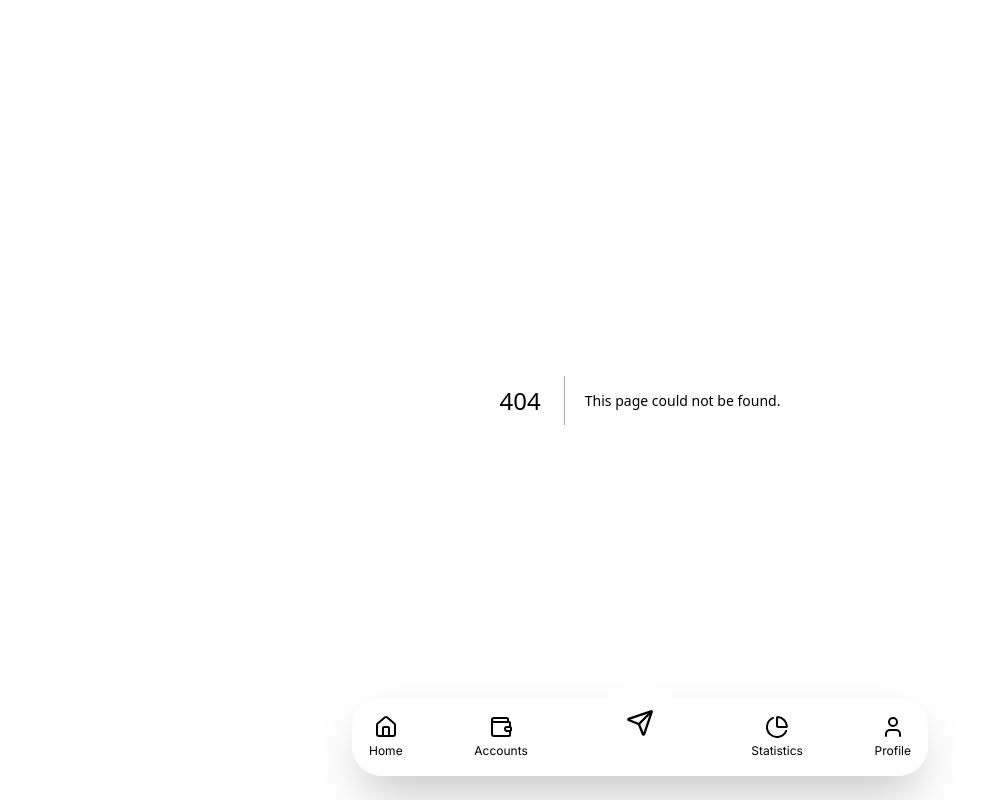
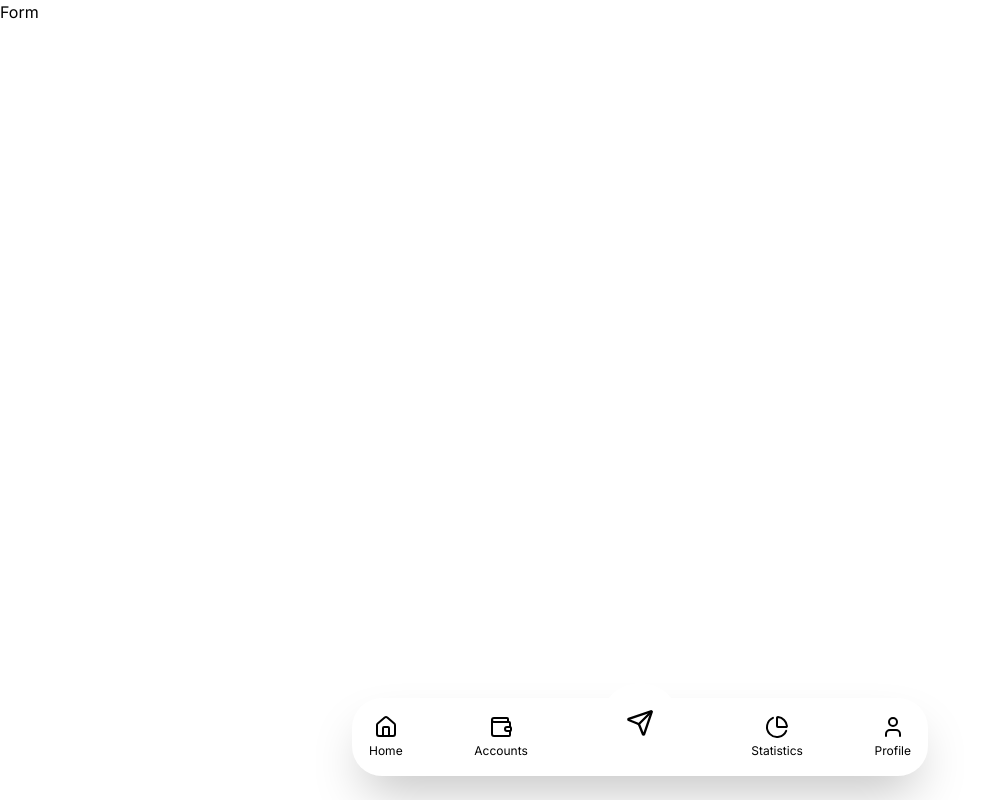
Before and after one commit to AllexandraWEB/Moneta, a Next.js app: page /transaction in a window 1280 px wide. Before the commit this address had no page. Shown: the whole page, without its empty margins (0-991 px from the left). Built offline with nearby package versions, Linux system fonts and the light colour scheme.

Commit message:
refactor: Change folder structure

```diff
--- a/src/components/home-section/index.tsx
+++ b/src/app/(app)/[workspace]/_components/home-section/index.tsx
@@ -1,7 +1,7 @@
 import Card from "../card";
-import Container from "../container";
+import Container from "../../../../../components/container";
 import Transactions from "../transactions";
-import { ThemeToggle } from "../theme-toggle";
+import { ThemeToggle } from "../../../../../components/theme-toggle";
 
 const HeroSection = () => {
   return (
--- a/src/components/transactions/index.tsx
+++ b/src/app/(app)/[workspace]/_components/transactions/index.tsx
@@ -1,4 +1,4 @@
-import Container from "../container";
+import Container from "../../../../../components/container";
 import TransactionTab from "../transaction-tab";
 
 const Transactions = () => {
--- /dev/null
+++ b/src/app/(app)/_components/forms/transaction-form/transction-form.tsx
@@ -0,0 +1,11 @@
+import React from 'react'
+
+const TransactionForm = () => {
+  return (
+    <div>
+      <h1>Form</h1>
+    </div>
+  )
+}
+
+export default TransactionForm
--- /dev/null
+++ b/src/app/(app)/_components/home/transaction-container/transaction-container.tsx
@@ -0,0 +1,15 @@
+import React from "react";
+import TransactionForm from "../../forms/transaction-form/transction-form";
+import Container from "@/src/components/container";
+
+const TransactionContainer = () => {
+  return (
+    <Container>
+      <div>
+        <TransactionForm />
+      </div>
+    </Container>
+  );
+};
+
+export default TransactionContainer;
--- /dev/null
+++ b/src/app/(app)/layout.tsx
@@ -0,0 +1,7 @@
+export default function MainLayout({
+  children,
+}: Readonly<{
+  children: React.ReactNode;
+}>) {
+  return <>{children}</>;
+}
--- /dev/null
+++ b/src/app/(app)/page.tsx
@@ -0,0 +1,5 @@
+import HeroSection from "@/src/app/(app)/[workspace]/_components/home-section";
+
+export default function Page() {
+return <HeroSection />
+}
--- a/src/app/page.tsx
+++ /dev/null
@@ -1,5 +0,0 @@
-import HeroSection from "@/src/components/home-section";
-
-export default function Page() {
-return <HeroSection />
-}
--- /dev/null
+++ b/src/app/transaction/page.tsx
@@ -0,0 +1,6 @@
+import HeroSection from "@/src/app/(app)/[workspace]/_components/home-section";
+import TransactionContainer from "../(app)/_components/home/transaction-container/transaction-container";
+
+export default function Page() {
+return <TransactionContainer />
+}
```
Also changed, not shown: src/app/(app)/[workspace]/_components/card/index.tsx (renamed from src/components/card/index.tsx), src/app/(app)/[workspace]/_components/transaction-tab/index.tsx (renamed from src/components/transaction-tab/index.tsx), src/app/(app)/[workspace]/page.tsx (added).
